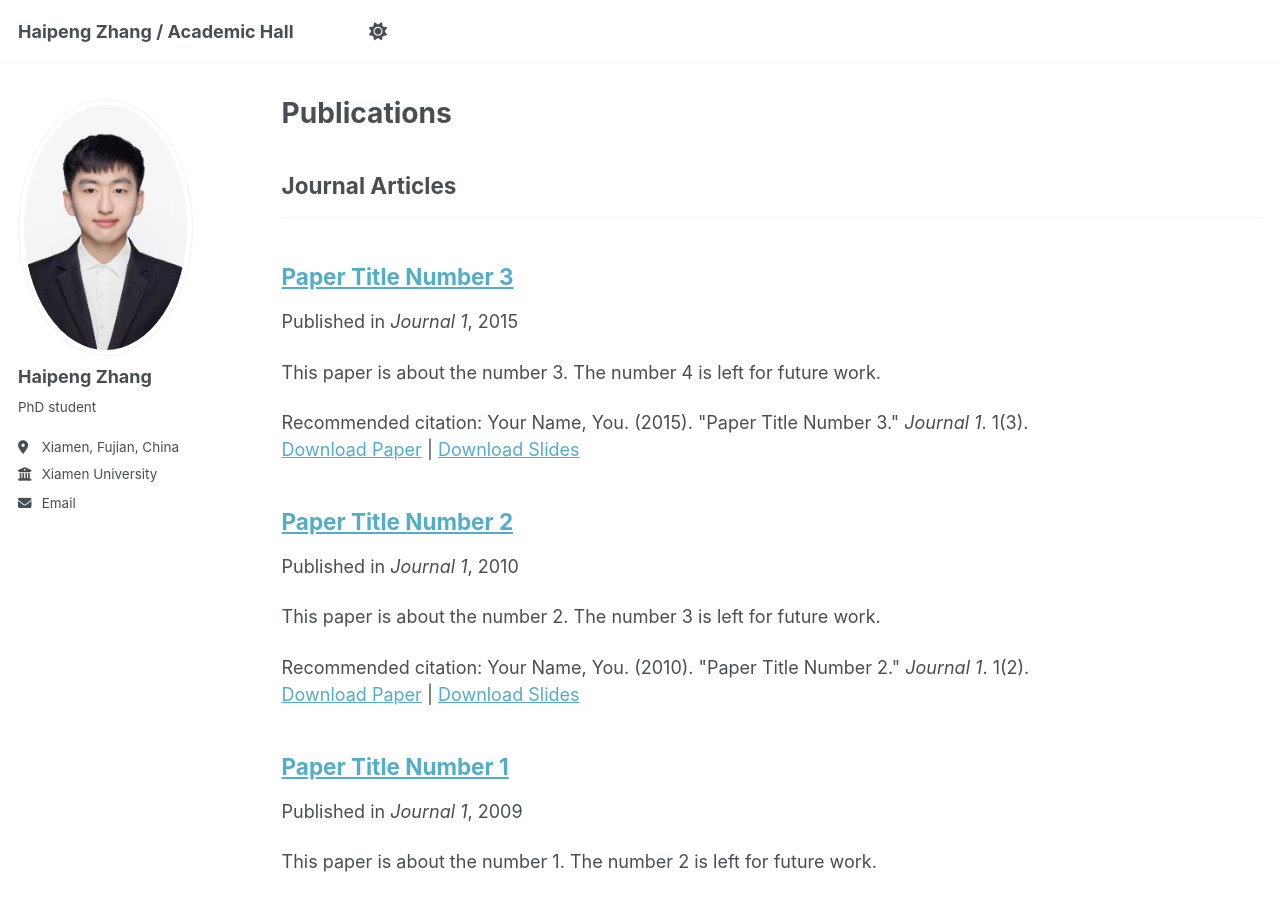
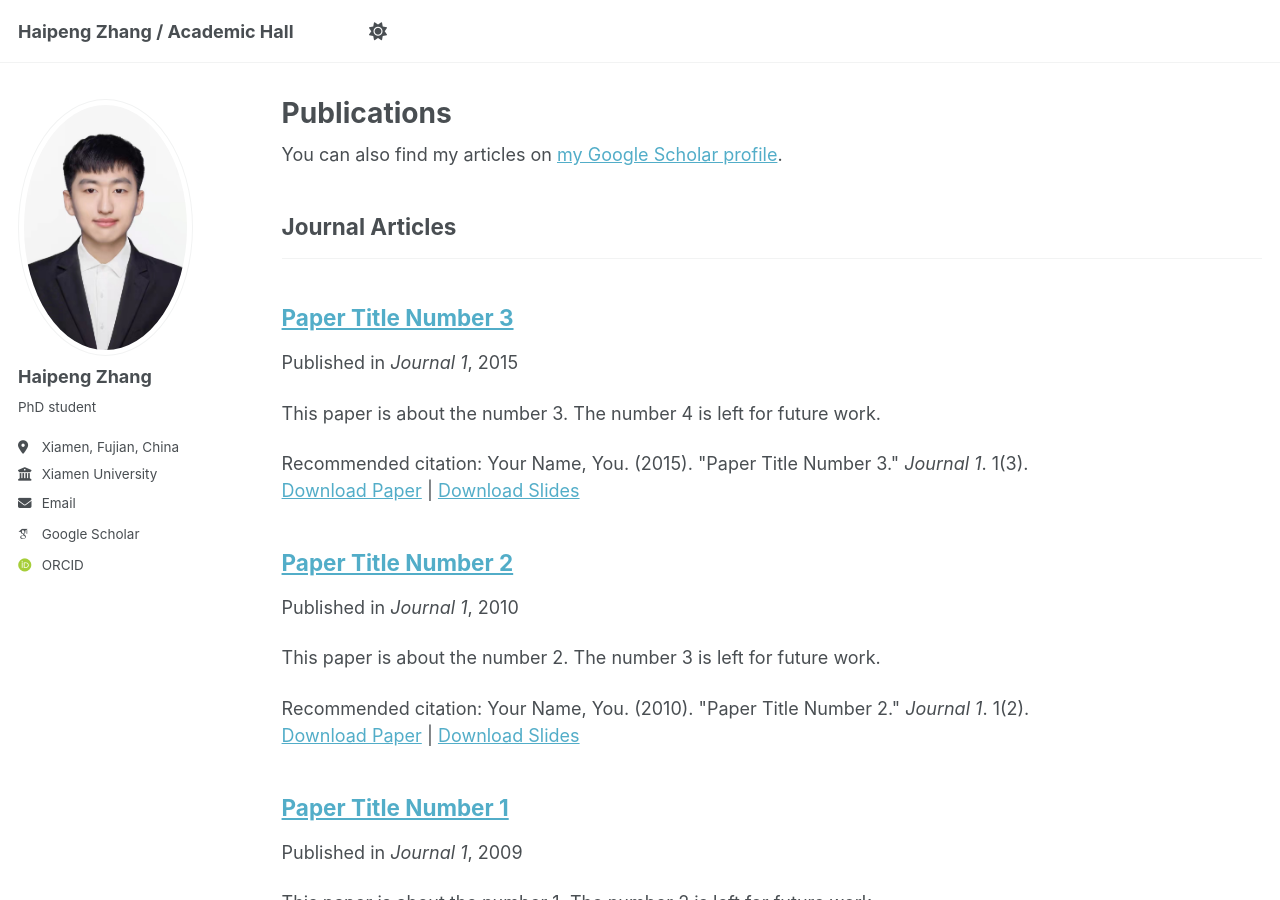
Before and after one commit to Harry-first/haipengzhang, a Jekyll site: the page built from _pages/publications.html, in a window 1280 px wide and 900 px high. Built offline with Jekyll 4.4.1, drawn with Linux system fonts in a browser that asks for light colours; some web fonts are replaced; some of the changed lines change nothing that is shown.

Commit message:
Update _config.yml

```diff
--- a/_config.yml
+++ b/_config.yml
@@ -33,9 +33,9 @@
 
   # Academic websites
   arxiv            : # URL - Update with the correct link to your profile
-  googlescholar    : # "https://scholar.google.com/citations?user=PS_CX0AAAAAJ"
+  googlescholar    : "https://scholar.google.com/citations?user=wWQW8uEAAAAJ"
   impactstory      : # URL
-  orcid            : # "http://orcid.org/yourorcidurl"
+  orcid            : "https://orcid.org/0000-0001-5662-2106"
   semantic         : # URL
   pubmed           : # "https://www.ncbi.nlm.nih.gov/pubmed/?term=john+snow"
   researchgate     : # URL
```
